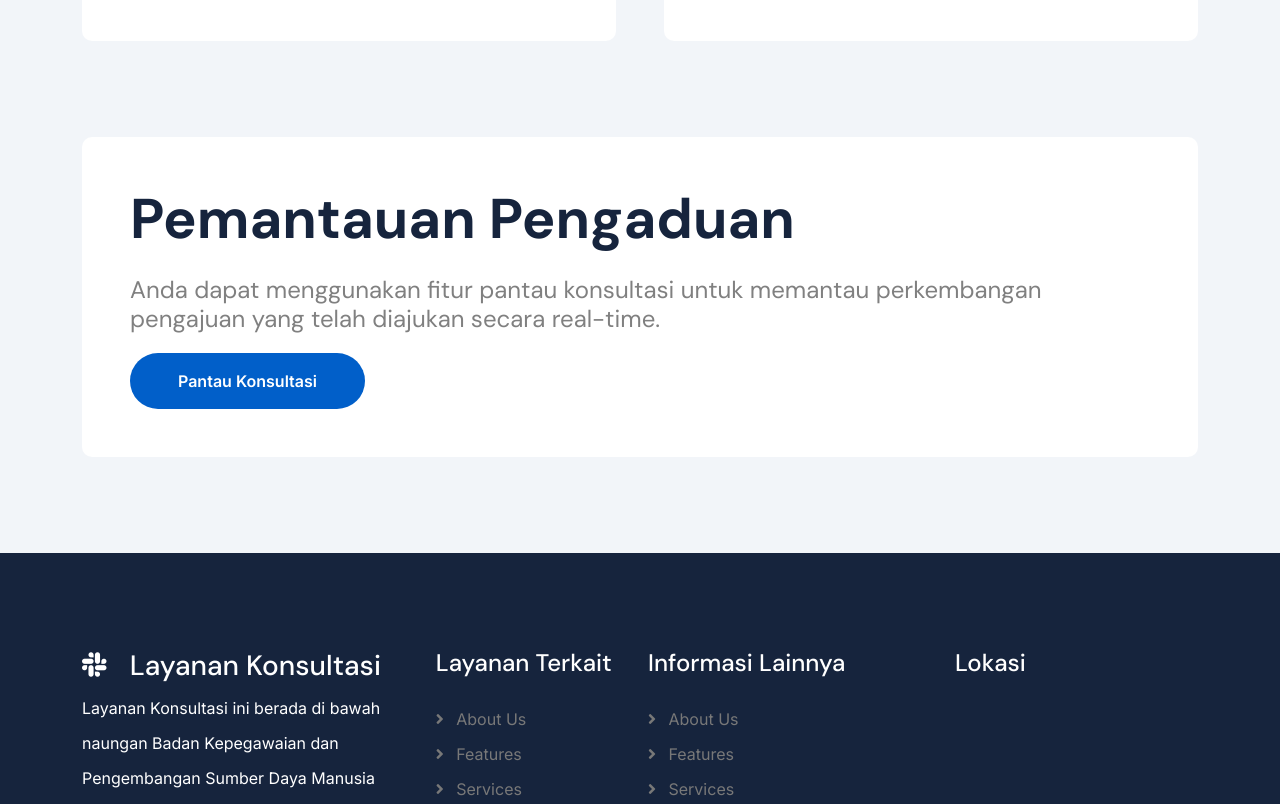
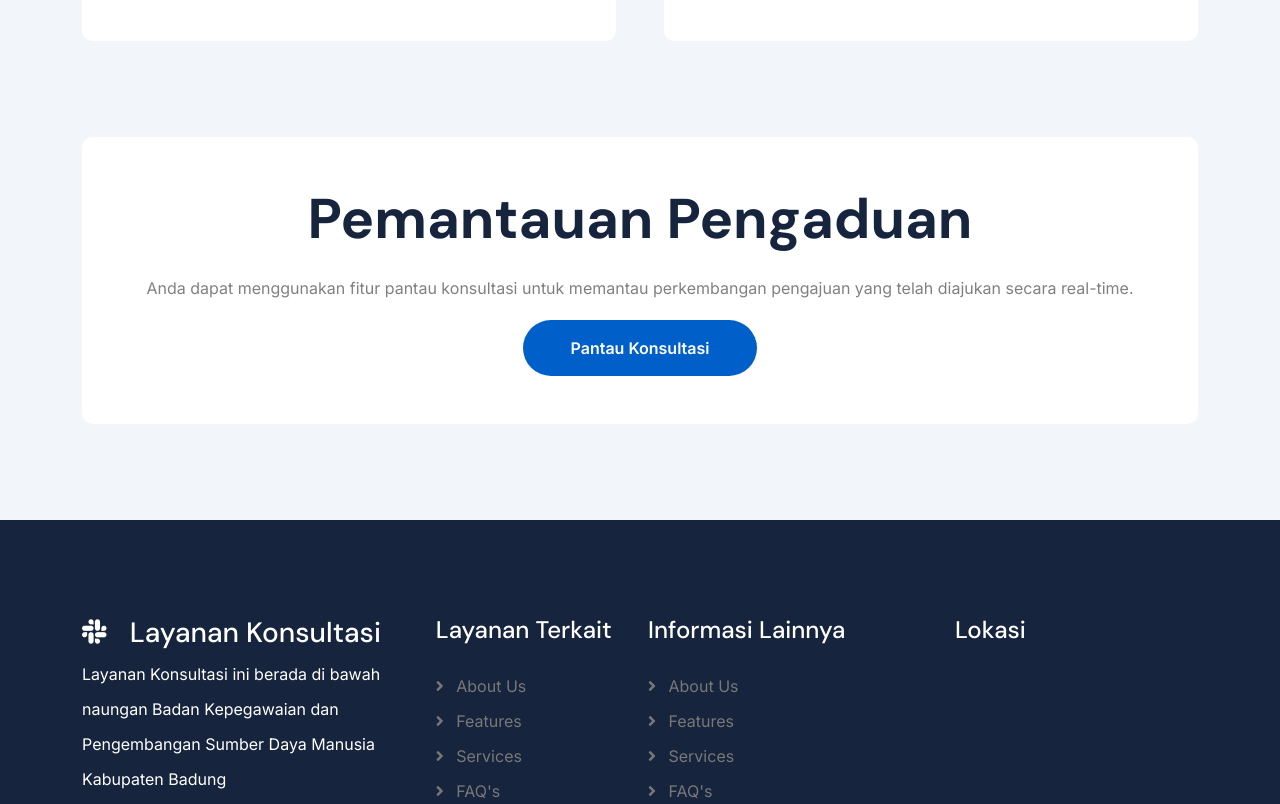
Before and after one commit to yunisuratri/konsultasi, a plain HTML site: page index.html in a window 1280 px wide. Shown: the part 1960-2764 px from the top of the page. Drawn offline with nearby package versions, Linux system fonts and the light colour scheme; grey boxes are pictures that could not be loaded.

Commit message:
pantau konsultasi center

```diff
--- a/css/style.css
+++ b/css/style.css
@@ -487,24 +487,26 @@ hr.my-5 {
 
 /* Pantau Konsultasi Start */
 .konsultasi-item-content h1 {
-  text-align: left;
+  text-align: center;
 }
 
-.konsultasi-item-content h4 {
-  margin-bottom: 10px !important;
+.konsultasi-item-content p {
+  margin-bottom: 20px !important;
   color: gray !important;
-  text-align: left;
+  text-align: center;
   font-weight: normal;
 }
 
-.konsultasi-item-content .btn {
-  margin-top: 10px;
-  text-align: left;
+.konsultasi-item-conten p.text-dark.mb-4 {
+  margin-bottom: 8px;
+  text-align: center;
 }
 
-.konsultasi-item-content h4.text-dark.mb-4 {
-  margin-bottom: 8px;
-  text-align: left;
+.konsultasi-item-content .btn {
+  margin-top: 20px;
+  text-align: center;
+  display: inline-block;
+  margin: 0 auto;
 }
 /* Pantau Konsultasi End */
 
--- a/index.html
+++ b/index.html
@@ -317,15 +317,15 @@
       <div class="container pb-5">
         <div class="row g-5">
           <div
-            class="col-xl-12 wow fadeInLeft text-start"
+            class="col-xl-12 wow fadeInLeft text-center"
             data-wow-delay="0.2s"
           >
             <div class="konsultasi-item-content bg-white rounded p-5 h-100">
               <h1 class="display-4 mb-4">Pemantauan Pengaduan</h1>
-              <h4 class="text-dark mb-4">
+              <p class="text-dark text-center mb-4">
                 Anda dapat menggunakan fitur pantau konsultasi untuk memantau
                 perkembangan pengajuan yang telah diajukan secara real-time.
-              </h4>
+              </p>
               <a
                 class="btn btn-primary rounded-pill py-3 px-5"
                 href="pantau.html"
```
